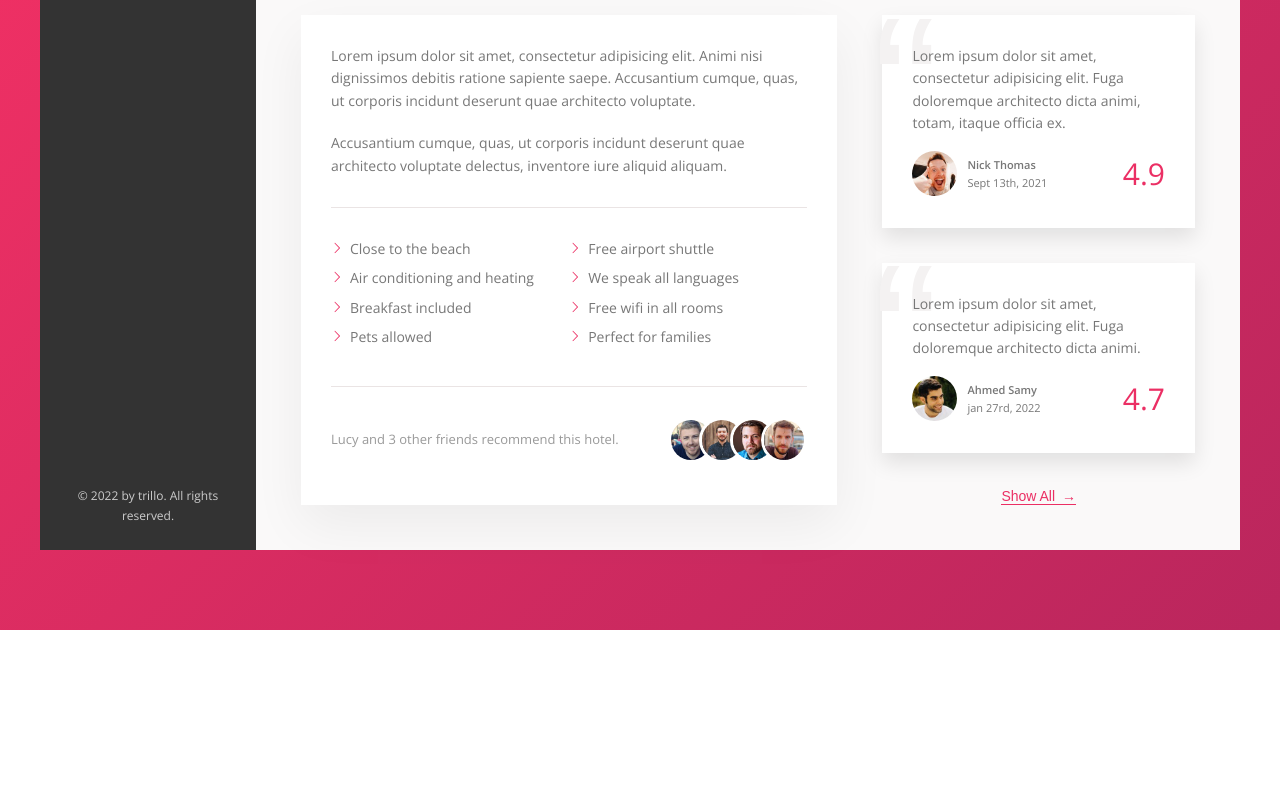
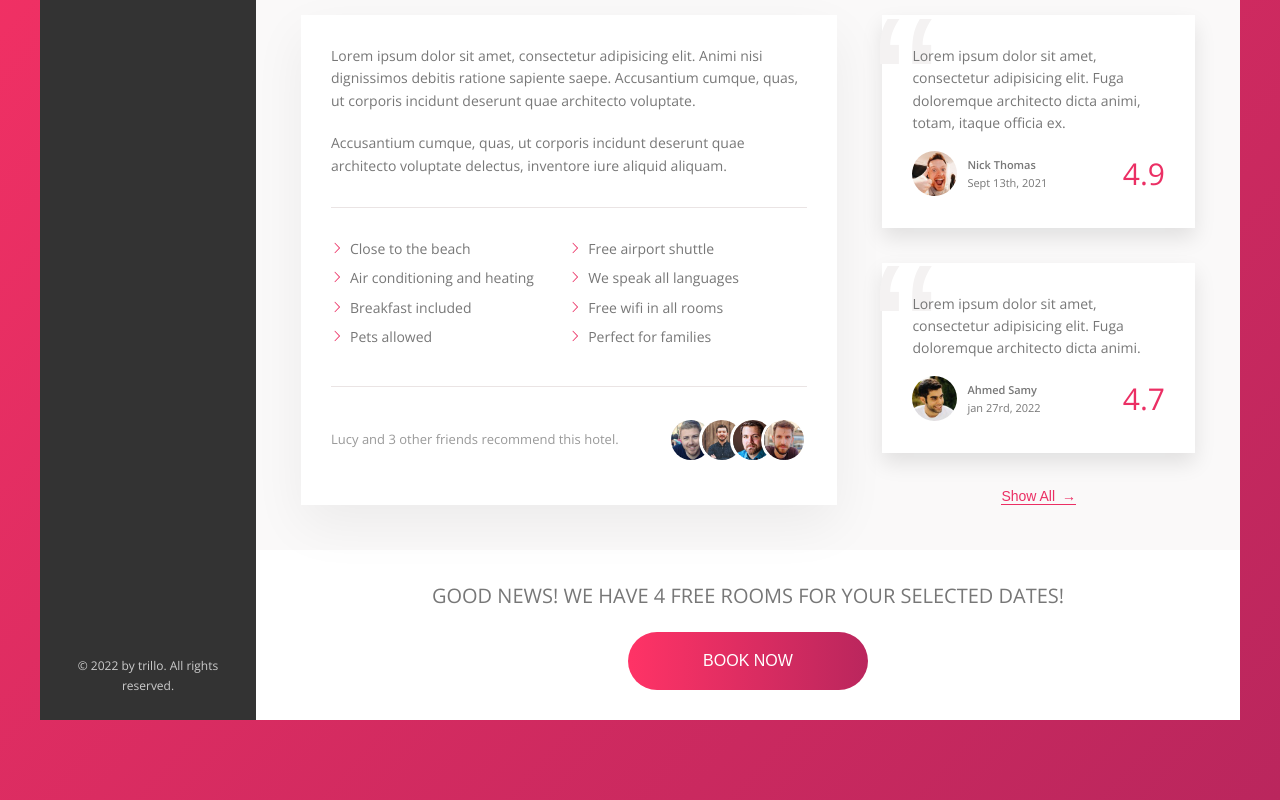
Before and after one commit to Fekry-Ahmed/Trillo, a website: page index.html in a window 1280 px wide. Shown: the part 632-1432 px from the top of the page. Before the commit the page ends 1262 px from the top, so only its background shows below. Drawn offline with nearby package versions, Linux system fonts and the light colour scheme.

Commit message:
add cta section

```diff
--- a/index.html
+++ b/index.html
@@ -240,6 +240,15 @@
               </button>
             </section>
           </div>
+          <section class="cta">
+            <h2 class="cta__heading">
+              Good news! We have 4 free rooms for your selected dates!
+            </h2>
+            <button class="btn">
+              <span class="btn__visible">book now</span>
+              <span class="btn__invisible">only 4 rooms left</span>
+            </button>
+          </section>
         </main>
       </div>
     </div>
--- a/sass/_components.scss
+++ b/sass/_components.scss
@@ -390,3 +390,72 @@
     z-index: 1;
   }
 }
+
+.cta {
+  padding: 3rem;
+  text-align: center;
+
+  &__heading {
+    font-size: 2rem;
+    font-weight: 100;
+    margin-bottom: 2rem;
+    text-transform: uppercase;
+  }
+}
+
+.btn {
+  position: relative;
+  border: none;
+  background-color: transparent;
+  border-radius: 100px;
+  text-transform: uppercase;
+  font-weight: 100;
+  background: linear-gradient(
+    to right,
+    var(--color-primary-light),
+    var(--color-primary-dark)
+  );
+  color: #fff;
+  font-size: 1.6rem;
+  overflow: hidden;
+  cursor: pointer;
+
+  & > * {
+    display: inline-block;
+    transition: all 0.3s;
+  }
+
+  &__visible {
+    padding: 2rem 7.5rem;
+  }
+
+  &__invisible {
+    padding: 2rem 0;
+    display: inline-block;
+    width: 100%;
+    position: absolute;
+    top: -100%;
+    left: 0;
+  }
+
+  &:hover {
+    background-image: linear-gradient(
+      to left,
+      var(--color-primary-light),
+      var(--color-primary-dark)
+    );
+  }
+
+  &:hover &__visible {
+    transform: translateY(100%);
+  }
+
+  &:hover &__invisible {
+    top: 0;
+  }
+
+  &:focus {
+    outline: none;
+    animation: pulsate 1s infinite;
+  }
+}
```
Also changed, not shown: css/style.css.
